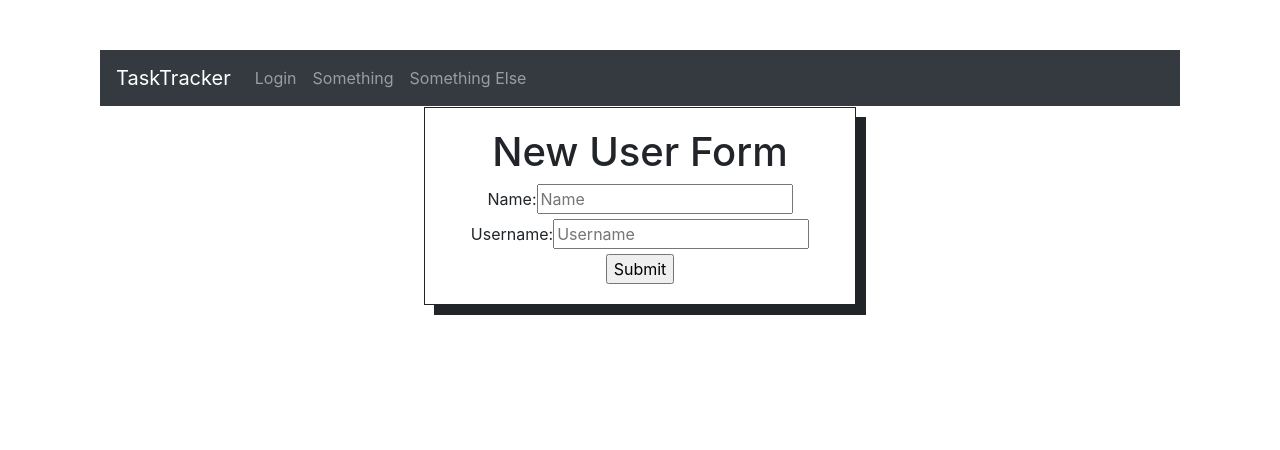
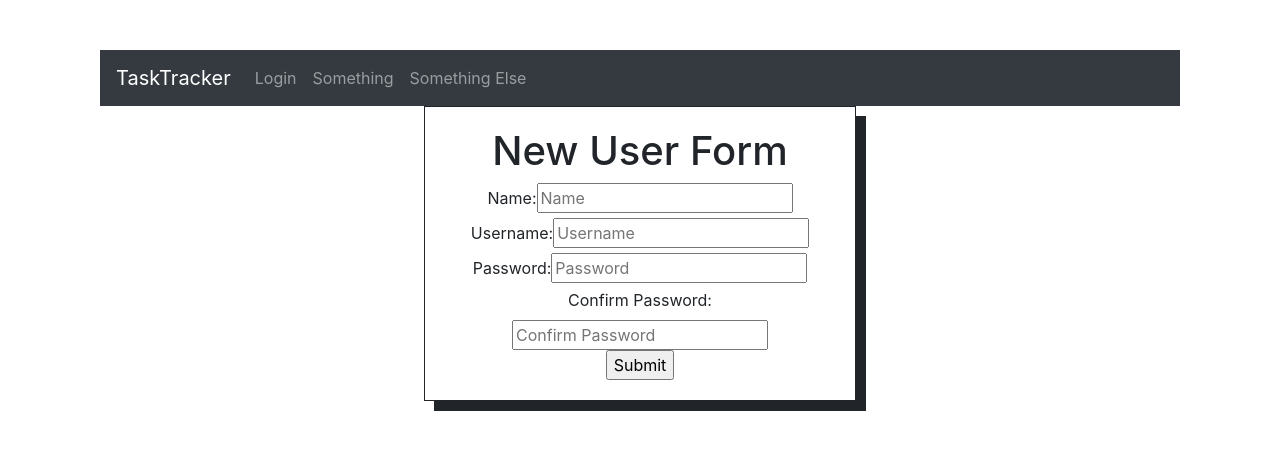
Before and after one commit to digitopolis/task-tracker-frontend, a React (Create React App) app: page / in a window 1280 px wide. Shown: the top 450 px of the page. Built offline with nearby package versions, Linux system fonts and the light colour scheme.

Commit message:
add password and password confirmation to new user form

```diff
--- a/src/components/NewUserForm.js
+++ b/src/components/NewUserForm.js
@@ -1,11 +1,14 @@
 import React from 'react'
 import styled from 'styled-components'
+import { USERS } from '../apiEndpoints'
 
 class NewUserForm extends React.Component {
 
 	state = {
 		name: '',
-		username: ''
+		username: '',
+		password: '',
+		confirmPassword: ''
 	}
 
 	handleSubmit = (event) => {
@@ -38,6 +41,18 @@ class NewUserForm extends React.Component {
 							name='username'
 							placeholder='Username'
 							onChange={this.handleChange}/><br/>
+						<label>Password: </label>
+						<input
+							type='password'
+							name='password'
+							placeholder='Password'
+							onChange={this.handleChange}/><br/>
+						<label>Confirm Password: </label>
+						<input
+							type='password'
+							name='confirmPassword'
+							placeholder='Confirm Password'
+							onChange={this.handleChange}/><br/>
 					<input type='submit'/>
 					</form>
 				</InnerDiv>
```
